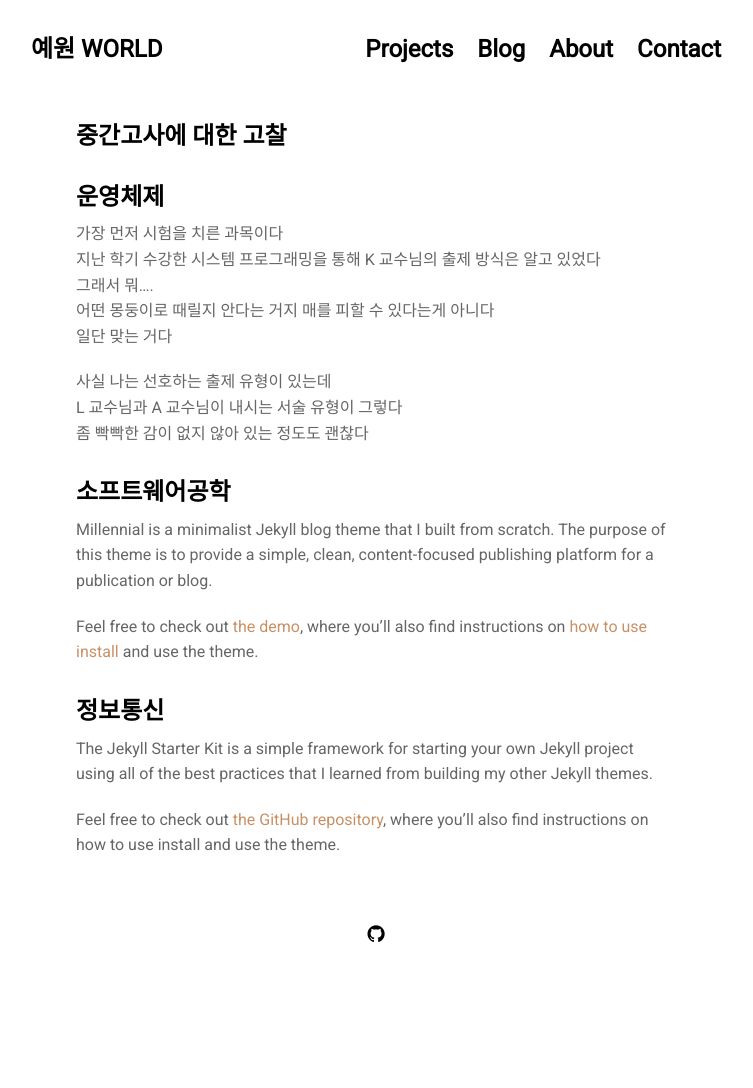
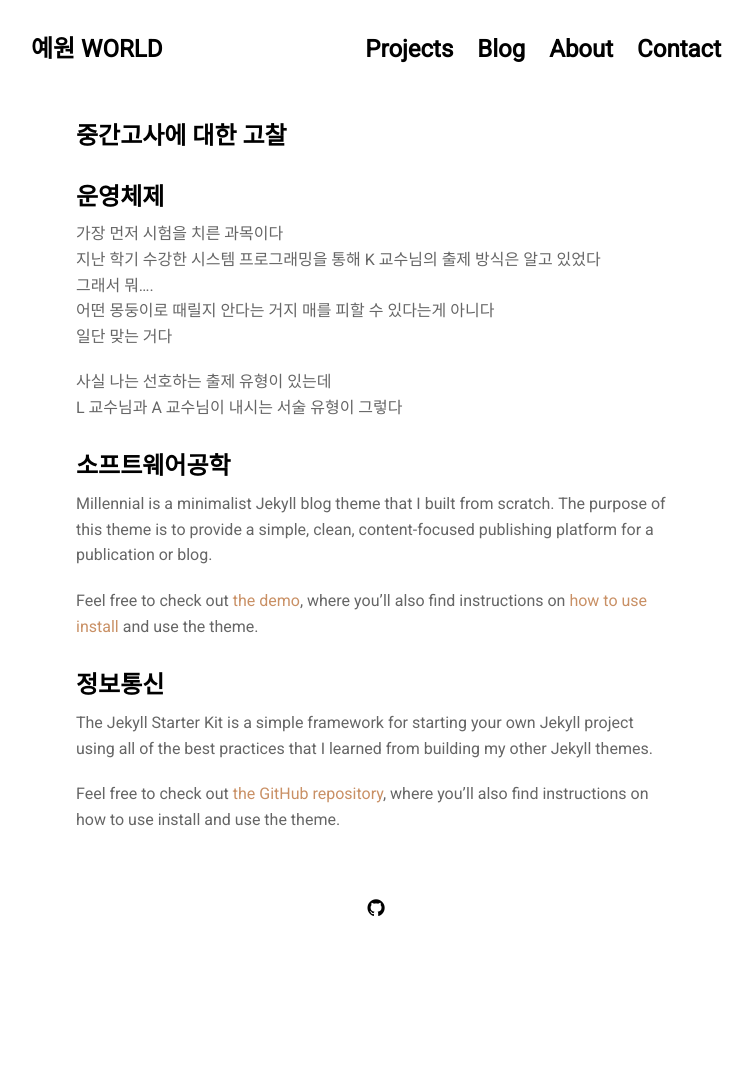
Before and after one commit to yaewon0411/blog, a Jekyll site: the page built from _posts/2023-04-22-more-jekyll-themes.md, in a window 1280 px wide. Shown: the whole page, without its empty margins (264-1017 px from the left). Built offline with Jekyll 4.4.1, drawn with Linux system fonts in a browser that asks for light colours; nearby versions of some CDN libraries; after the commit the page ends 1062 px from its top, so only the background shows below that.

```diff
--- a/_posts/2013-01-01-more-jekyll-themes.md
+++ b/_posts/2023-04-22-more-jekyll-themes.md
@@ -12,7 +12,7 @@ title: "중간고사에 대한 고찰"
 
 사실 나는 선호하는 출제 유형이 있는데<br>
 L 교수님과 A 교수님이 내시는 서술 유형이 그렇다<br>
-좀 빡빡한 감이 없지 않아 있는 정도도 괜찮다
+
 
 
 
```
Also changed, not shown: pages/about.md (+1 -0 lines).
